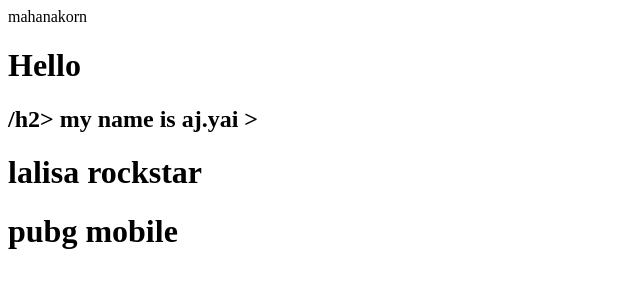
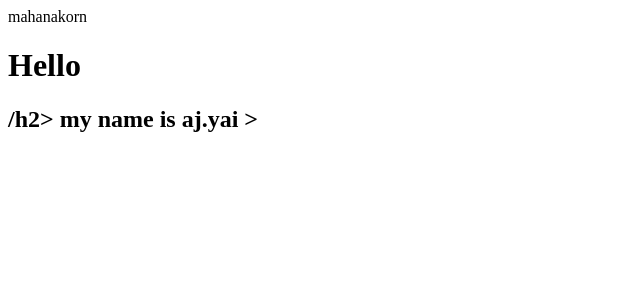
Before and after one commit to Mamailmode/lab2_1, a plain HTML site: page index.html in a window 1280 px wide. Shown: the whole page, without its empty margins (0-640 px from the left). Drawn offline with Linux system fonts and the light colour scheme.

Commit message:
Update index.html

```diff
--- a/index.html
+++ b/index.html
@@ -4,7 +4,6 @@
     <h1>Hello</h1>
     <h2>/h2> my name is aj.yai > </h2>
 
-    <h1>lalisa rockstar</h1>
-    <h1>pubg mobile</h1>
+
 </body>
 </html>
```
